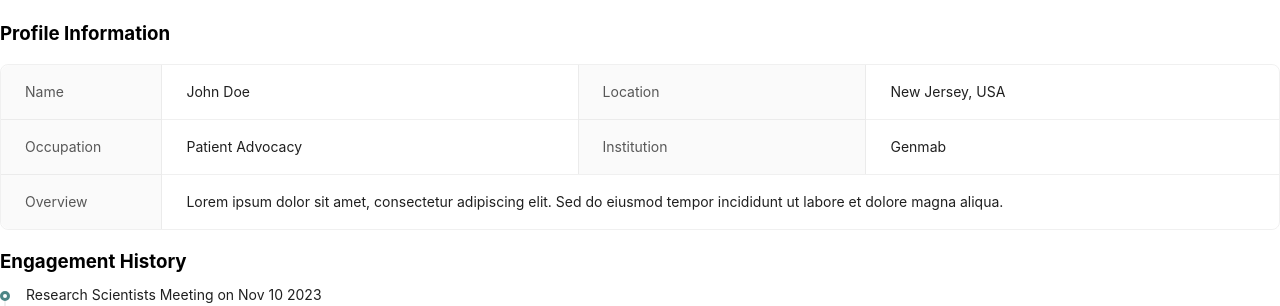
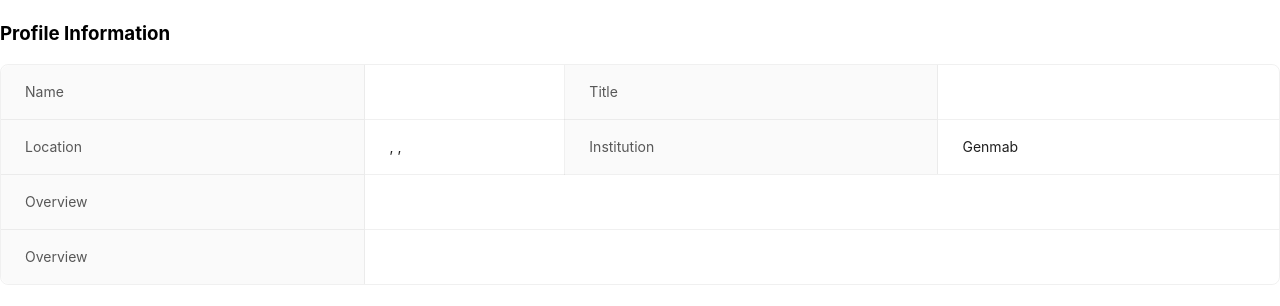
Before and after one commit to EdTeng1/E2E-Platform, a React (Create React App) app in the folder frontend/: page /App_KOLprofile in a window 1280 px wide. Shown: the part 280-586 px from the top of the page. Built offline with nearby package versions, Linux system fonts and the light colour scheme.

Commit message:
update some frontend

```diff
--- a/frontend/src/ProfileInfo.tsx
+++ b/frontend/src/ProfileInfo.tsx
@@ -3,24 +3,32 @@
 
 // Step 1: Define an interface for the component's props
 interface ProfileInfoProps {
-  name: string;
-  location: string;
-  occupation: string;
+  // name: string;
+  title: string;
+  first_name: string;
+  last_name: string;
+  state: string;
+  city: string;
+  zip: string;
+  phone: string;
+  email: string;
+  // occupation: string;
   institution: string;
-  overview: string;
+  // overview: string;
 }
 
 // Step 2: Apply the interface to the component
-const ProfileInfo: React.FC<ProfileInfoProps> = ({ name, location, occupation, institution, overview }) => {
+const ProfileInfo: React.FC<ProfileInfoProps> = ({ first_name, last_name, city, state, zip, title, institution, phone, email }) => {
   return (
     <div style={{ marginBottom: 20 }}>
         <h3> Profile Information</h3>
       <Descriptions bordered>
-        <Descriptions.Item label="Name" span={2}>{name}</Descriptions.Item>
-        <Descriptions.Item label="Location" span={2}>{location}</Descriptions.Item>
-        <Descriptions.Item label="Occupation" span={2}>{occupation}</Descriptions.Item>
+        <Descriptions.Item label="Name" span={2}>{first_name} {last_name}</Descriptions.Item>
+        <Descriptions.Item label="Title" span={2}>{title}</Descriptions.Item>
+        <Descriptions.Item label="Location" span={2}>{city}, {state}, {zip}</Descriptions.Item>
         <Descriptions.Item label="Institution" span={2}>{institution}</Descriptions.Item>
-        <Descriptions.Item label="Overview" span={3}>{overview}</Descriptions.Item>
+        <Descriptions.Item label="Overview" span={3}>{phone}</Descriptions.Item>
+        <Descriptions.Item label="Overview" span={3}>{email}</Descriptions.Item>
       </Descriptions>
     </div>
   );
```
Also changed, not shown: 1 other file (tests, documents, lock files or other folders).
